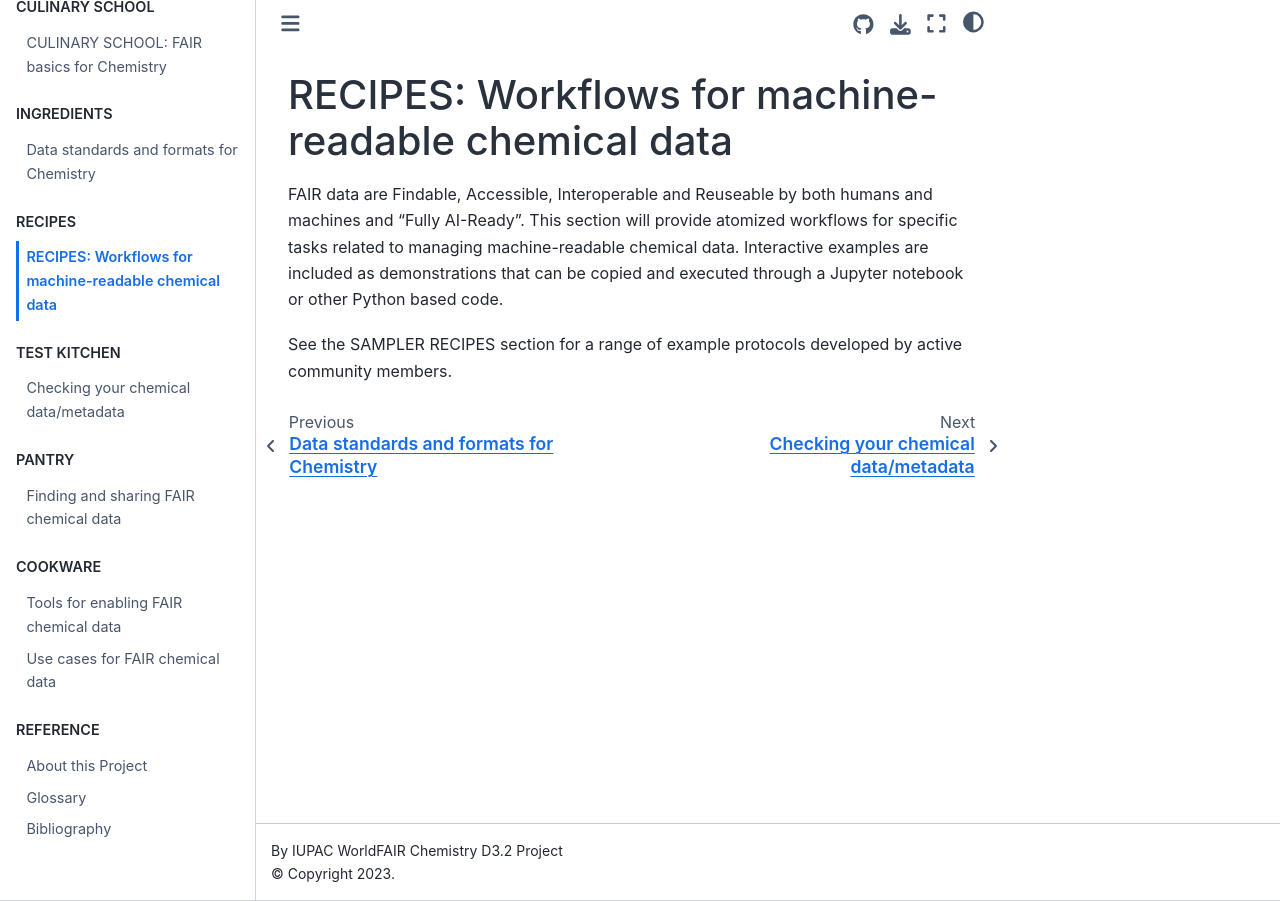
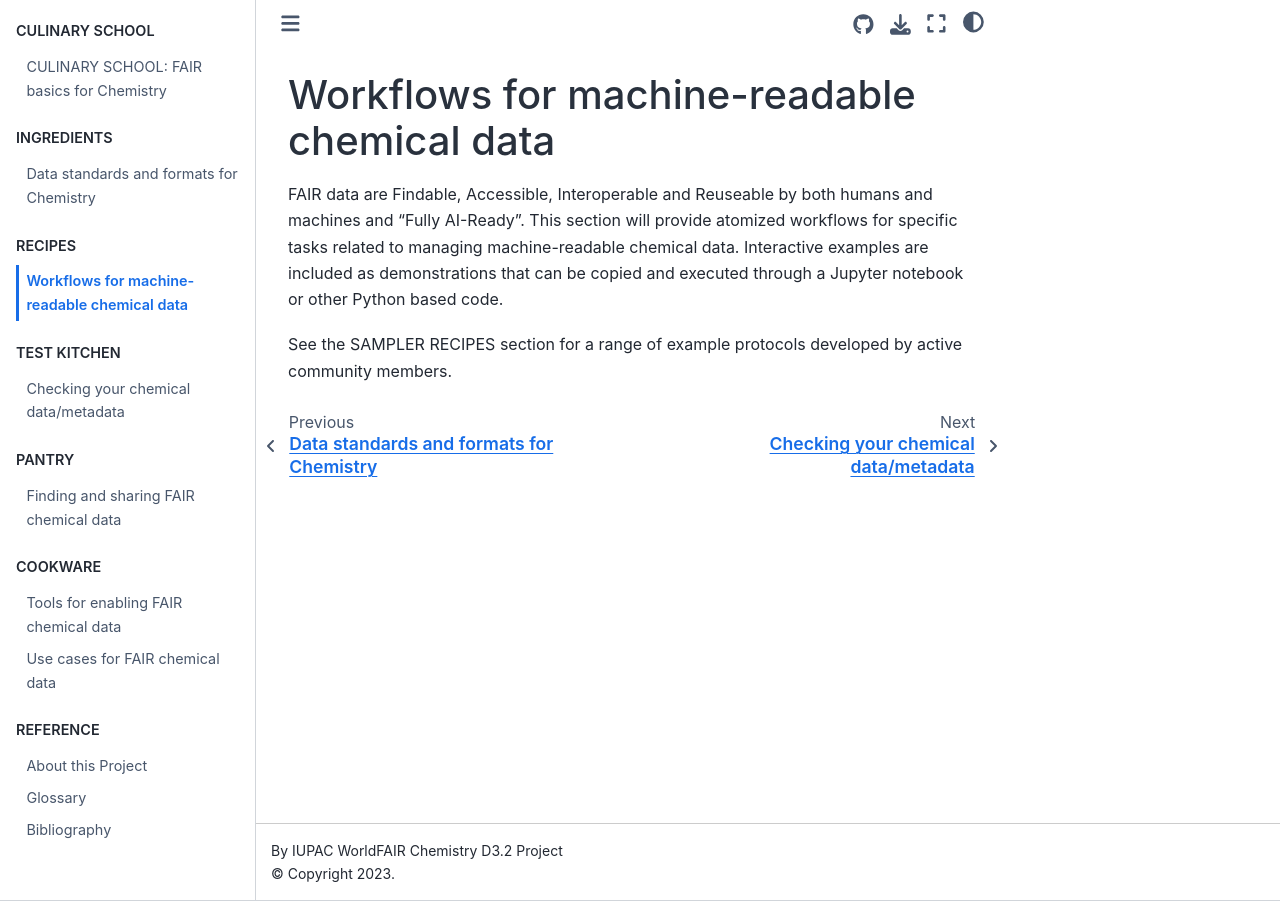
Before and after one commit to IUPAC/WFChemCookbook, a Jupyter Book: the page built from book/recipes.md, in a window 1280 px wide. Built offline with Jupyter Book 1.0.4 settings and Sphinx 7.4.7 and the Sphinx Book theme 1.1.4, drawn with Linux system fonts in a browser that asks for light colours.

Commit message:
Update recipes.md

```diff
--- a/book/recipes.md
+++ b/book/recipes.md
@@ -1,4 +1,4 @@
-# RECIPES: Workflows for machine-readable chemical data
+# Workflows for machine-readable chemical data
 
 FAIR data are Findable, Accessible, Interoperable and Reuseable by both humans and machines and "Fully AI-Ready". This section will provide atomized workflows for specific tasks related to managing machine-readable chemical data. Interactive examples are included as demonstrations that can be copied and executed through a Jupyter notebook or other Python based code.
 
```
